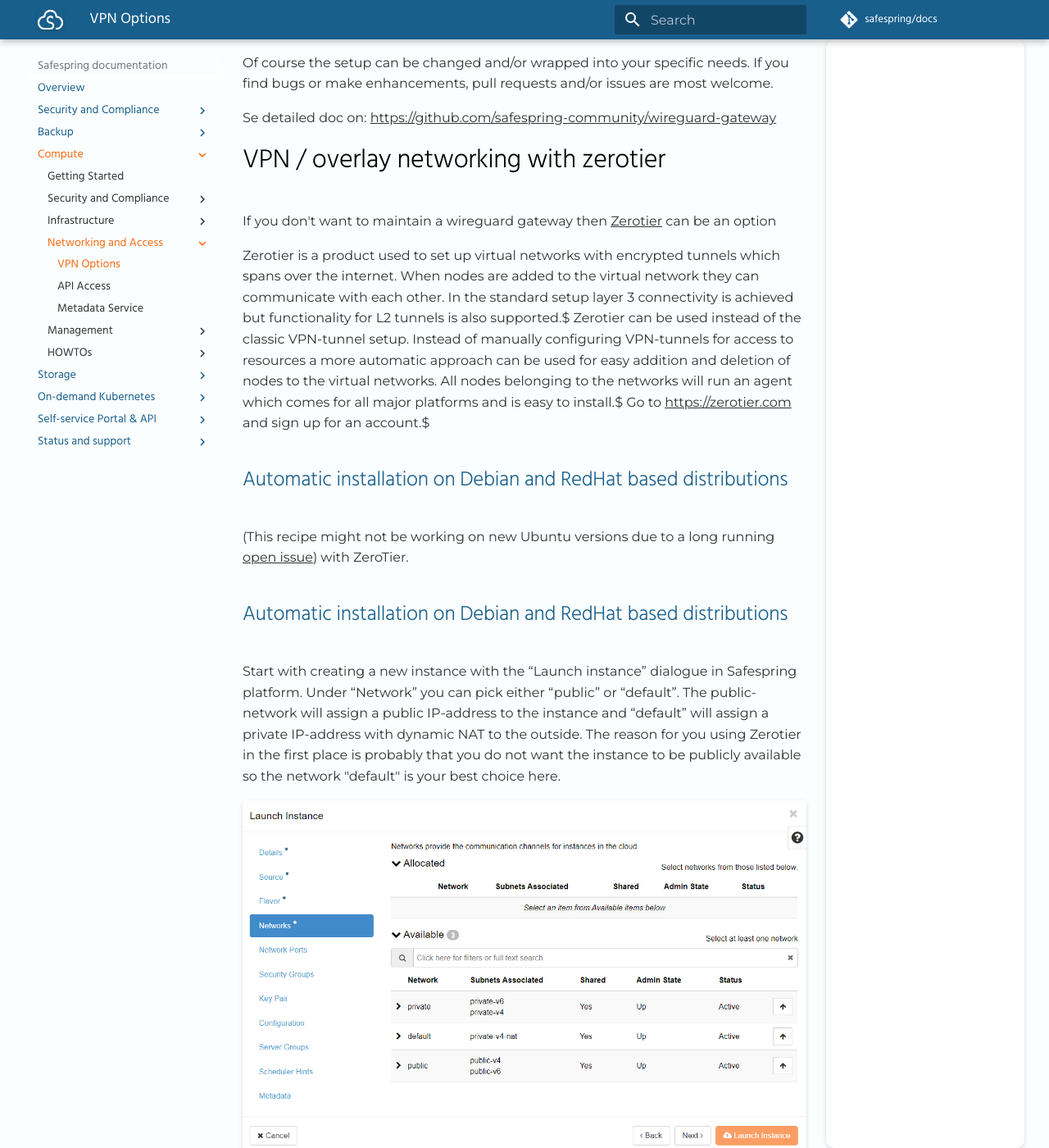
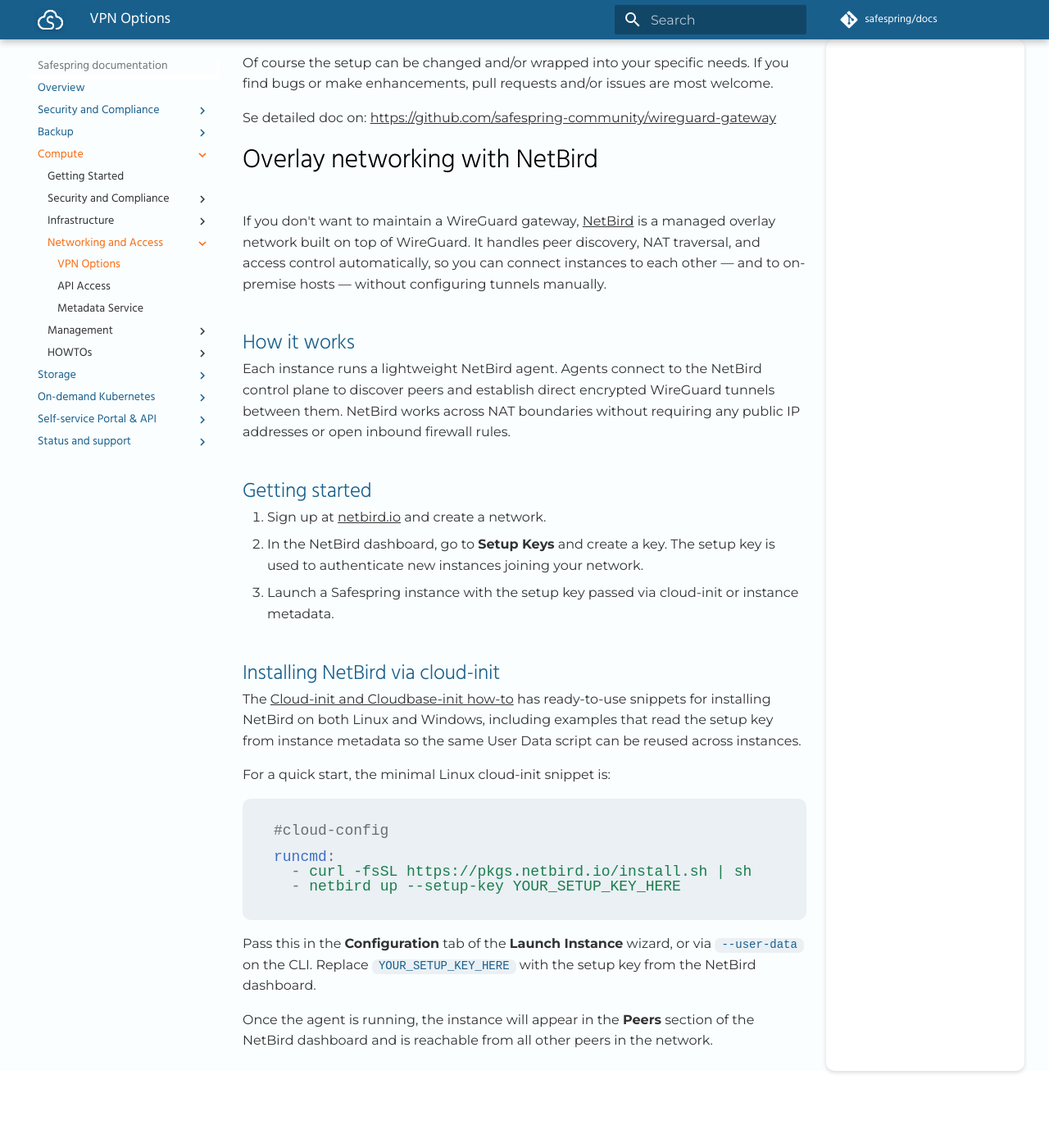
Before and after one commit to safespring/docs, an MkDocs documentation site: the page built from content/compute/vpn.md, in a window 1280 px wide and 1400 px high, scrolled down 263 px. Shown: the whole window at 82% size. Built offline with MkDocs 1.6.1 and Material for MkDocs 9.7.7, drawn with Linux system fonts in a browser that asks for light colours; some web fonts are replaced; a script that is not in the unit is left out; comment, search, counter and statistics services are not loaded; some of the changed text lies outside the part shown.

Commit message:
Replace ZeroTier section with NetBird in VPN options page

````diff
--- a/content/compute/vpn.md
+++ b/content/compute/vpn.md
@@ -15,53 +15,34 @@
 Se detailed doc on: https://github.com/safespring-community/wireguard-gateway
 
 
-# VPN / overlay networking with zerotier
-If you don't want to maintain a wireguard gateway then
-[Zerotier](https://docs.zerotier.com/) can be an option
+# Overlay networking with NetBird
 
-Zerotier is a product used to set up virtual networks with encrypted tunnels
-which spans over the internet. When nodes are added to the virtual network they
-can communicate with each other. In the standard setup layer 3 connectivity is
-achieved but functionality for L2 tunnels is also supported.$ Zerotier can be
-used instead of the classic VPN-tunnel setup. Instead of manually configuring
-VPN-tunnels for access to resources a more automatic approach can be used for
-easy addition and deletion of nodes to the virtual networks. All nodes
-belonging to the networks will run an agent which comes for all major platforms
-and is easy to install.$ Go to https://zerotier.com and sign up for an
-account.$
+If you don't want to maintain a WireGuard gateway, [NetBird](https://netbird.io/) is a managed overlay network built on top of WireGuard. It handles peer discovery, NAT traversal, and access control automatically, so you can connect instances to each other — and to on-premise hosts — without configuring tunnels manually.
 
-## Automatic installation on Debian and RedHat based distributions
+## How it works
 
-(This recipe might not be working on new Ubuntu versions due to a long running [open
- issue](https://github.com/zerotier/install.zerotier.com/issues/13)) with ZeroTier.
+Each instance runs a lightweight NetBird agent. Agents connect to the NetBird control plane to discover peers and establish direct encrypted WireGuard tunnels between them. NetBird works across NAT boundaries without requiring any public IP addresses or open inbound firewall rules.
 
-## Automatic installation on Debian and RedHat based distributions
+## Getting started
 
-Start with creating a new instance with the “Launch instance” dialogue in
-Safespring platform. Under “Network” you can pick either “public” or
-“default”. The public-network will assign a public IP-address to the instance
-and “default” will assign a private IP-address with dynamic NAT to the outside.
-The reason for you using Zerotier in the first place is probably that you do
-not want the instance to be publicly available so the network "default" is your
-best choice here.
+1. Sign up at [netbird.io](https://netbird.io/) and create a network.
+2. In the NetBird dashboard, go to **Setup Keys** and create a key. The setup key is used to authenticate new instances joining your network.
+3. Launch a Safespring instance with the setup key passed via cloud-init or instance metadata.
 
-![image](../images/np-launch-instance.png)
+## Installing NetBird via cloud-init
 
-The next point of interest is the “Configuration” tab. This is where we will paste the cloud-init code below that will install the agent:
+The [Cloud-init and Cloudbase-init how-to](howto/cloud-init.md) has ready-to-use snippets for installing NetBird on both Linux and Windows, including examples that read the setup key from instance metadata so the same User Data script can be reused across instances.
 
-```code
+For a quick start, the minimal Linux cloud-init snippet is:
+
+```yaml
 #cloud-config
-output: {all: '| tee -a /var/log/cloud-init-output.log'}
-manage_etc_hosts: true
-apt_update: true
+
 runcmd:
- - curl -s 'https://raw.githubusercontent.com/zerotier/ZeroTierOne/master/doc/contact%40zerotier.com.gpg' | gpg --import && if z=$(curl -s 'https://install.zerotier.com/' | gpg); then echo "$z" | sudo bash; fi
- - sudo zerotier-cli join <network ID from Zerotiers webpage>
+  - curl -fsSL https://pkgs.netbird.io/install.sh | sh
+  - netbird up --setup-key YOUR_SETUP_KEY_HERE
 ```
 
-Make sure to insert your network ID from the Zerotier web page at the last row. Start the instance and go the the Zerotiers webpage. After a while you should see you host showing up in the “Members” section:
+Pass this in the **Configuration** tab of the **Launch Instance** wizard, or via `--user-data` on the CLI. Replace `YOUR_SETUP_KEY_HERE` with the setup key from the NetBird dashboard.
 
-
-![image](../images/np-zerotier-members.png)
-
-When the host show up, check the “Auth” checkbox to join the host to the network. It will now get an IP-address in the overlay network which you can reach from the other nodes in the networket
+Once the agent is running, the instance will appear in the **Peers** section of the NetBird dashboard and is reachable from all other peers in the network.
````
